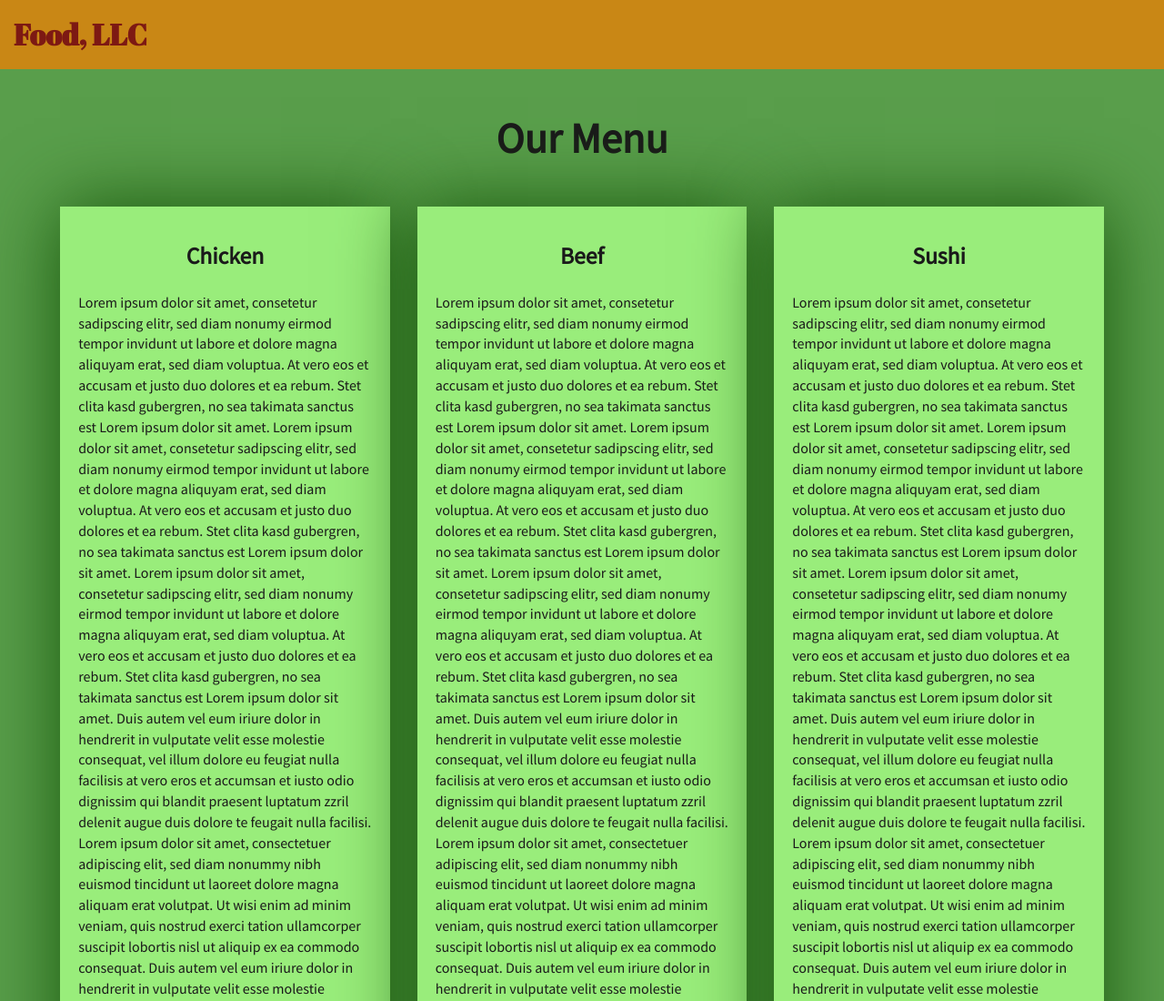
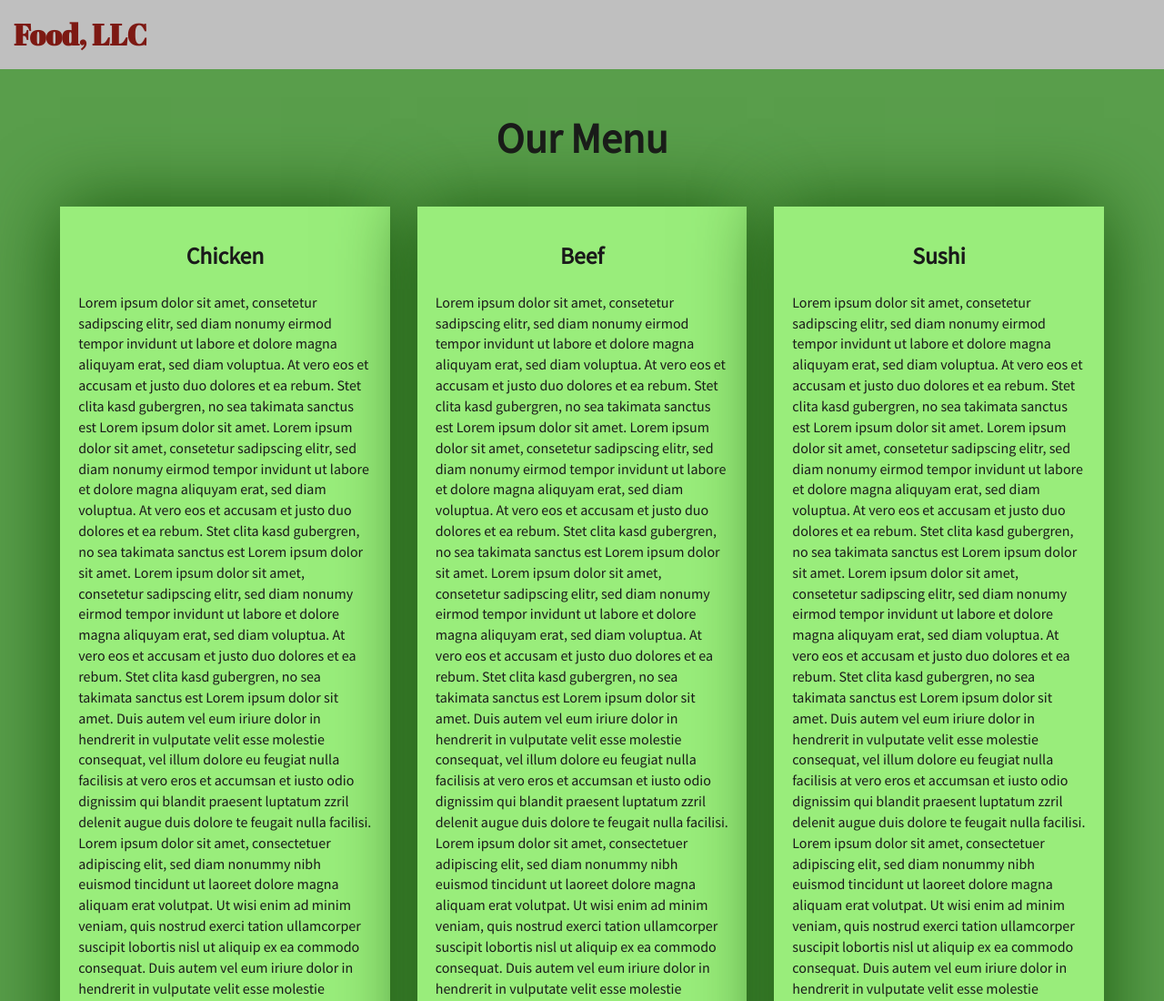
Before and after one commit to Jimmy-JJJ/module3-solution, a plain HTML site: page index.html in a window 1280 px wide. Shown: the top 1100 px of the page at 91% size. Drawn offline with Linux system fonts and the light colour scheme.

Commit message:
color changing

```diff
--- a/css/styles.css
+++ b/css/styles.css
@@ -9,7 +9,7 @@ body {
 /** HEADER **/
 
 #header-nav {
-    background-color: #c98715;
+    background-color: rgb(191, 191, 191);
     border-radius: 0;
     border: 0;
 }
```
Also changed, not shown: 1 other file.
